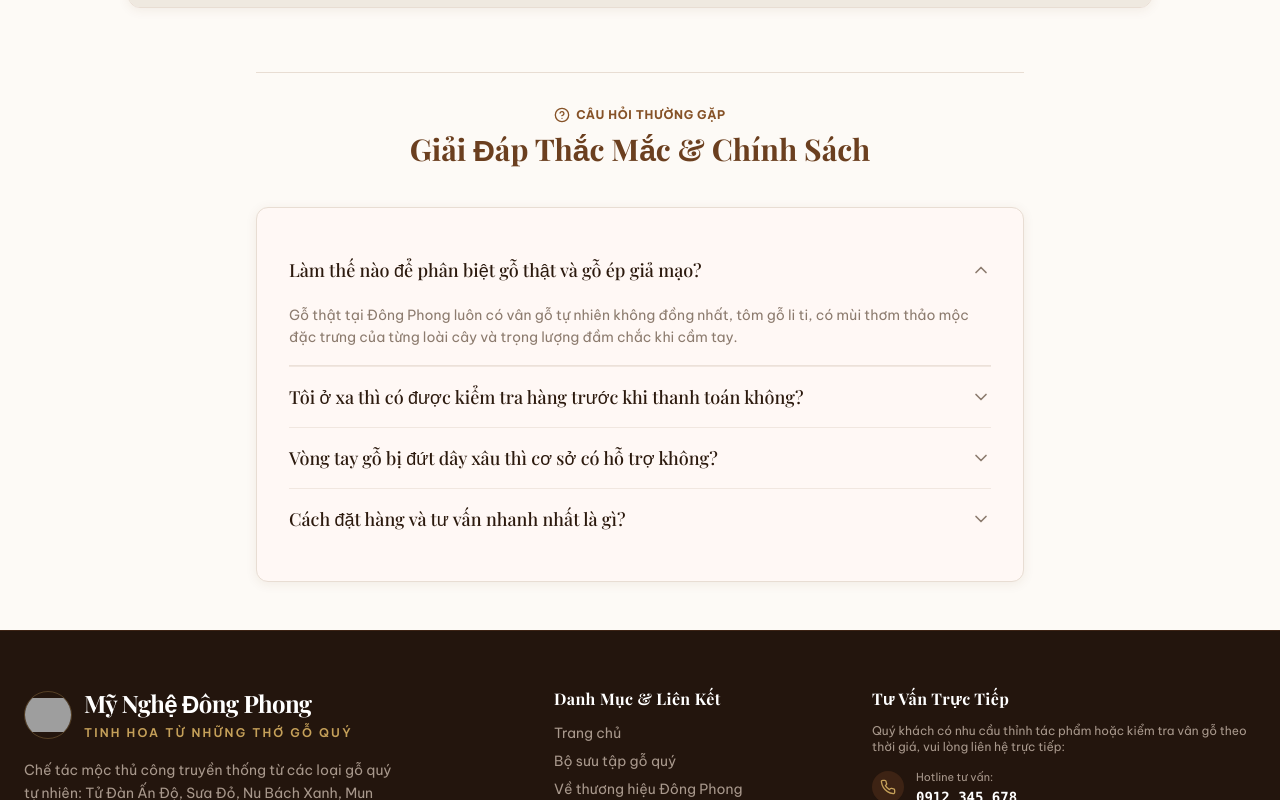
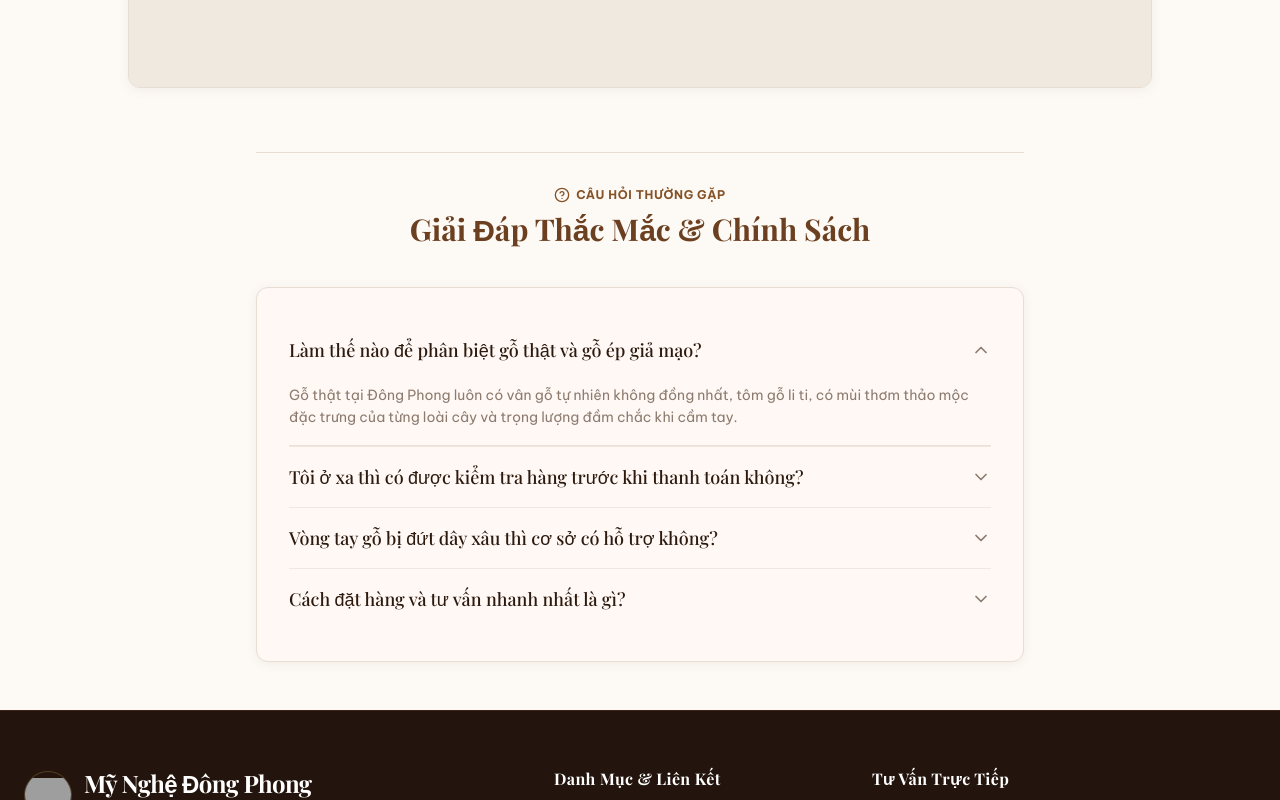
Before and after one commit to linmaru06-alt/my-nghe-dong-phong, a Next.js app: page /lien-he in a window 1280 px wide. Shown: the part 987-1787 px from the top of the page. Built offline with nearby package versions, Linux system fonts and the light colour scheme; grey boxes are pictures that could not be loaded; a web font is replaced by a local one.

Commit message:
fix: resolve blank page caused by PageTransition opacity:0 in App Router

```diff
--- a/app/lien-he/page.tsx
+++ b/app/lien-he/page.tsx
@@ -18,7 +18,7 @@ export default function ContactPage() {
     id: `faq-${index}`,
     title: item.q,
     defaultOpen: index === 0,
-    content: <p className="leading-relaxed">{item.a}</p>,
+    content: item.a,
   }));
 
   return (
--- a/components/ui/PageTransition.tsx
+++ b/components/ui/PageTransition.tsx
@@ -1,8 +1,8 @@
 "use client";
 
 import React from "react";
-import { motion, AnimatePresence } from "framer-motion";
 import { usePathname } from "next/navigation";
+import { cn } from "@/lib/utils";
 
 export interface PageTransitionProps {
   children: React.ReactNode;
@@ -10,20 +10,17 @@ export interface PageTransitionProps {
 
 export function PageTransition({ children }: PageTransitionProps) {
   const pathname = usePathname();
+  const isHome = pathname === "/";
 
   return (
-    <AnimatePresence mode="wait">
-      <motion.div
-        key={pathname}
-        initial={{ opacity: 0, y: 12 }}
-        animate={{ opacity: 1, y: 0 }}
-        exit={{ opacity: 0, y: -12 }}
-        transition={{ duration: 0.3, ease: [0.4, 0, 0.2, 1] }}
-        className="flex-1 flex flex-col w-full"
-      >
-        {children}
-      </motion.div>
-    </AnimatePresence>
+    <div
+      className={cn(
+        "flex-1 flex flex-col w-full min-h-[calc(100vh-80px)]",
+        !isHome && "pt-16 md:pt-20"
+      )}
+    >
+      {children}
+    </div>
   );
 }
 
```
